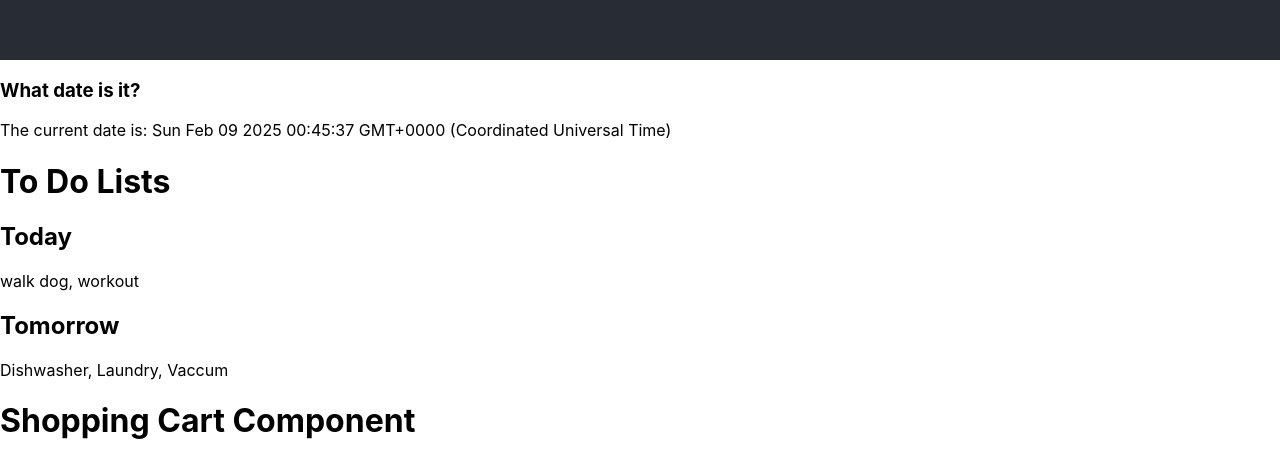
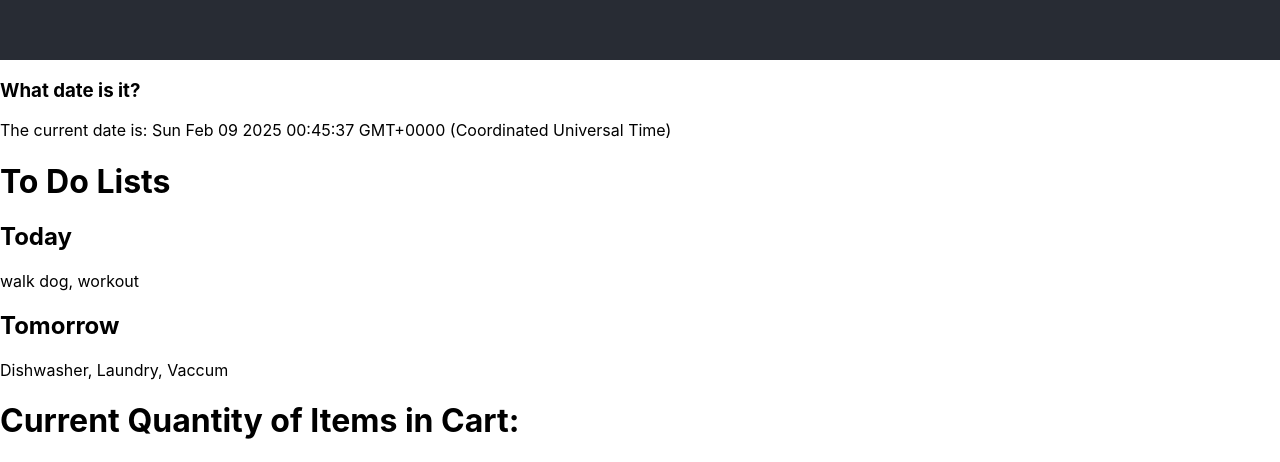
Before and after one commit to ChadHarper811/react_practice, a React (Create React App) app: page / in a window 1280 px wide. Shown: the part 740-1202 px from the top of the page. Built offline with nearby package versions, Linux system fonts and the light colour scheme.

Commit message:
changed shoppingcart for next practice problem

```diff
--- a/src/ShoppingCart.js
+++ b/src/ShoppingCart.js
@@ -1,12 +1,22 @@
-const ShoppingCart = (props) => {
-  return (
-    <div>
-      <h1>Shopping Cart Component</h1>
-      <p>{props.items}</p>
-    </div>
-  )
+import React from "react";
+
+const Items = (props) => {
+  return <h1>Current Quantity of Items in Cart: {props.quantity}</h1>
+}
+
+Items.defaultProps = {
+  quantity: 0
+}
+
+class ShoppingCart extends React.Component {
+  constructor(props) {
+    super(props);
+  }
+  render() {
+    { /* Change code below this line */ }
+    return <Items />
+    { /* Change code above this line */ }
+  }
 };
 
-ShoppingCart.defaultProps = { items: 0}
-
 export default ShoppingCart;
```
